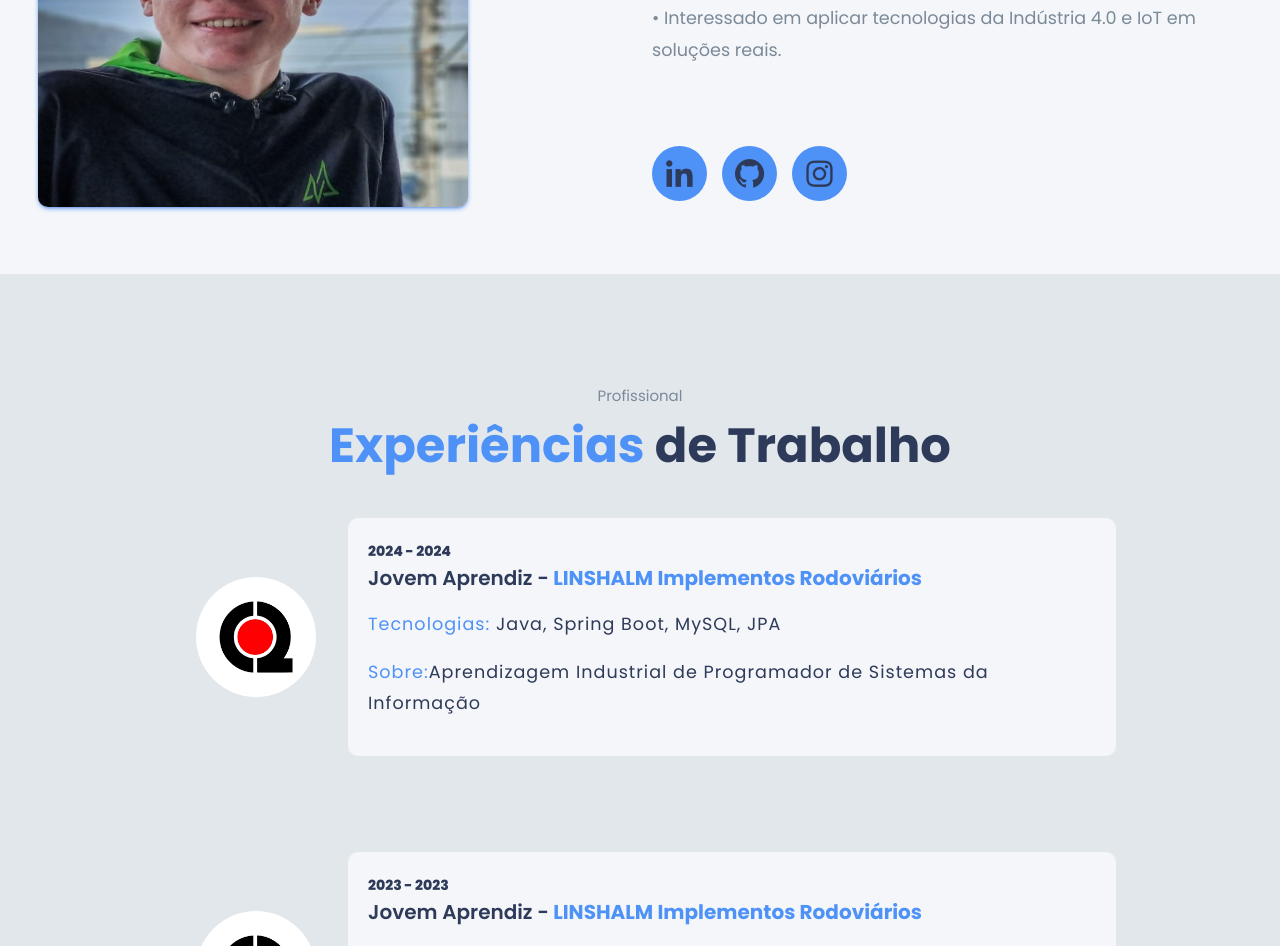
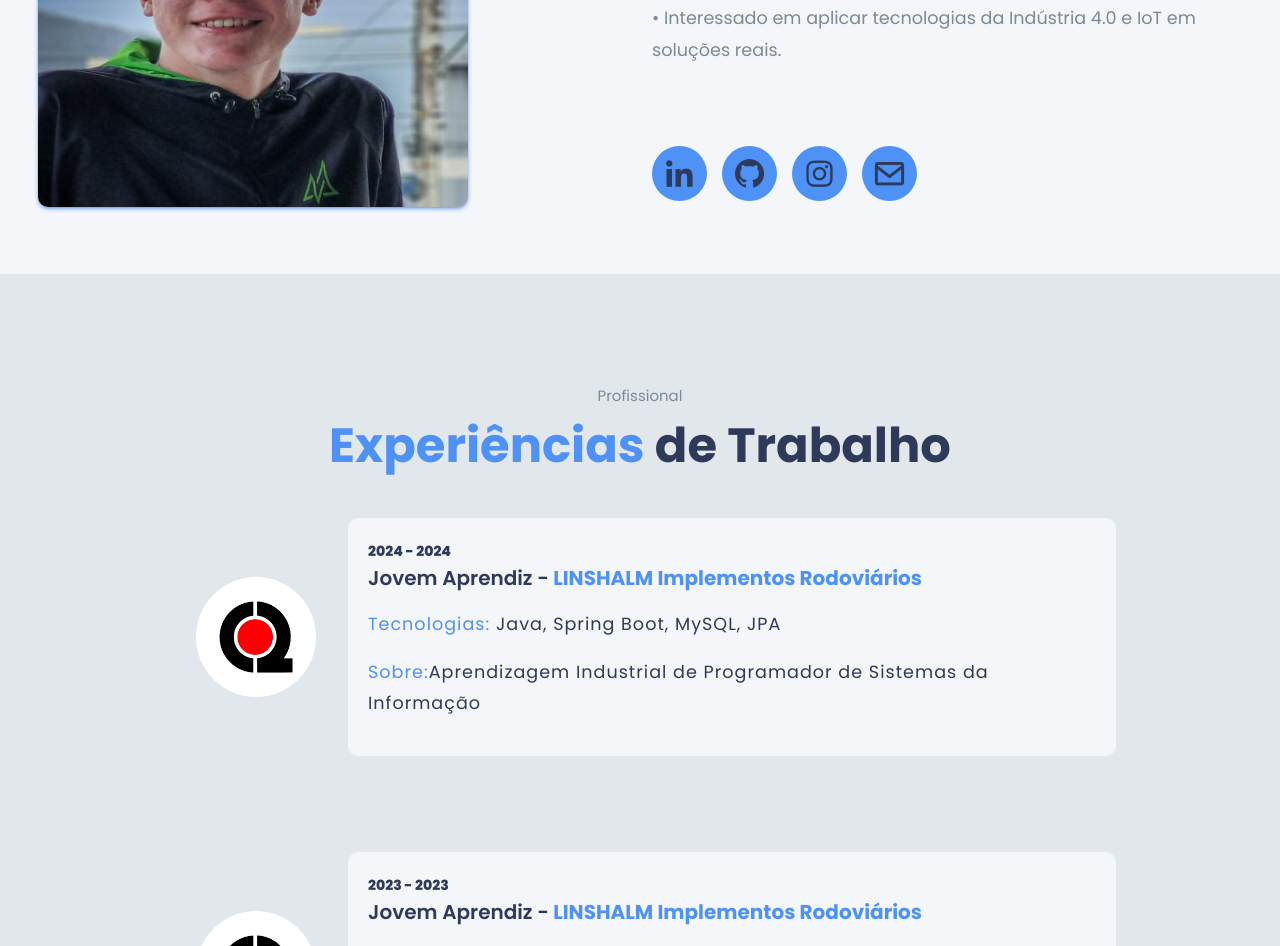
Before and after one commit to gabrielpiske/portfolio, a plain HTML site: page index.html in a window 1280 px wide. Shown: the part 1133-2079 px from the top of the page. Drawn offline with nearby package versions, Linux system fonts and the light colour scheme.

Commit message:
add: meio de contato email

```diff
--- a/index.html
+++ b/index.html
@@ -67,7 +67,8 @@
                 <a href="https://www.linkedin.com/in/gabriel-piske/" target="_blank" class="btn-socials"><span><i class="bx bxl-linkedin"></i></span></a>
                 <a href="https://github.com/gabrielpiske" target="_blank" class="btn-socials"><span><i class="bx bxl-github"></i></a>
                 <a href="https://www.instagram.com/gabriel.piske07/" target="_blank" class="btn-socials"><span><i class="bx bxl-instagram"></i></i></a>
-            </div>
+                <a href="mailto:gabriel.piske07@gmail.com" target="_blank" class="btn-socials"><span><i class="bx bx-envelope"></i></span></a>
+                </div>
         </div>
     </section>
 
```
